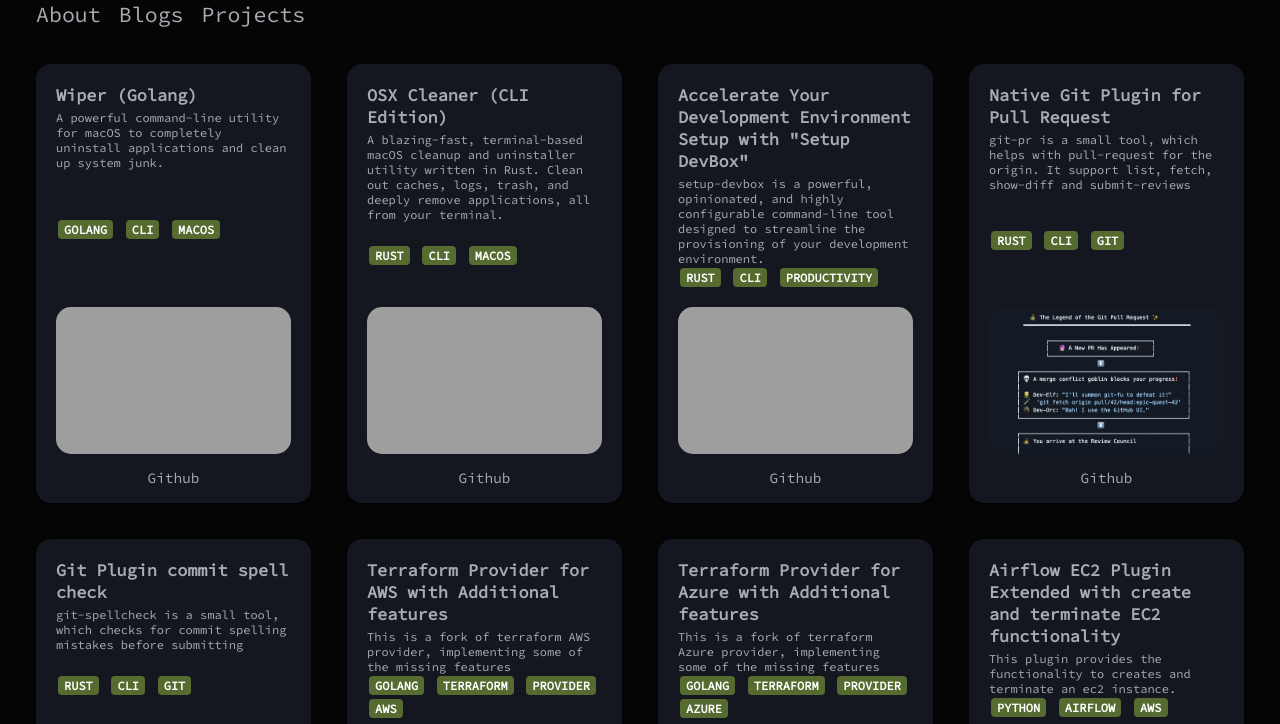
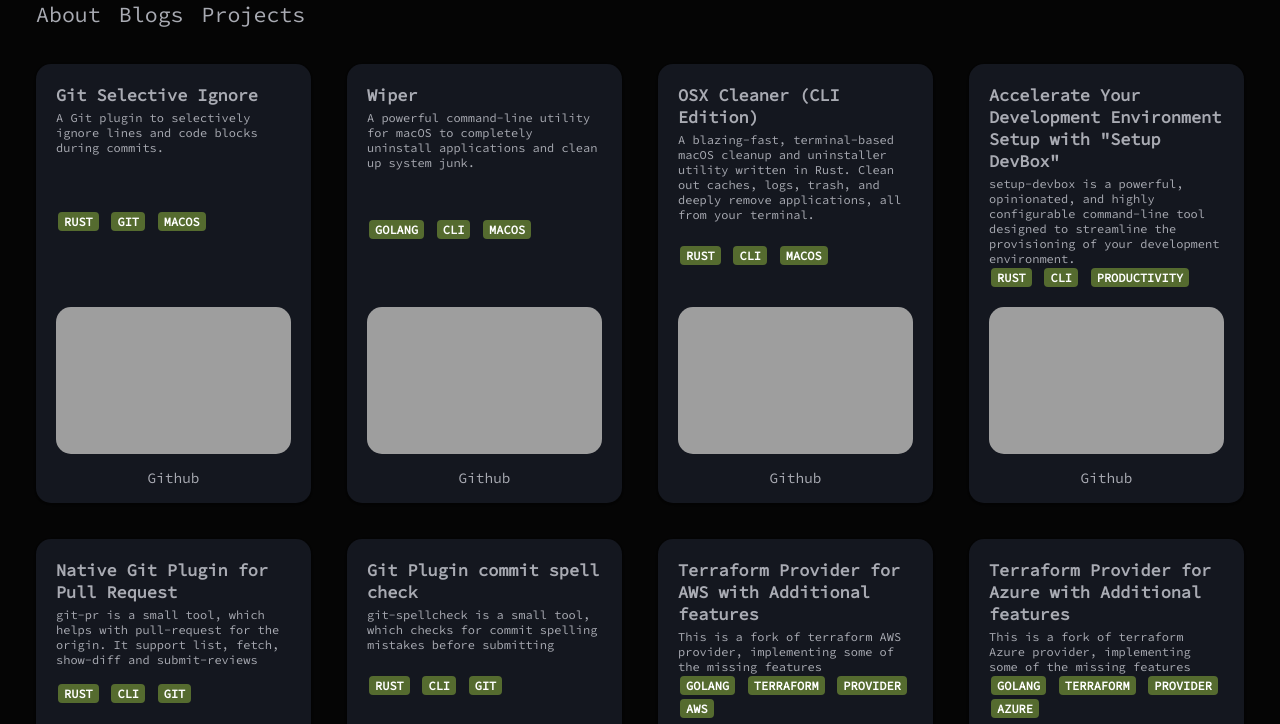
Before and after one commit to kodelint/kodelint.github.io, a Jekyll site: the page built from projects.md, in a window 1280 px wide and 900 px high, scrolled down 203 px, cut to the strip 176-900 px from the top of the window. Built offline with Jekyll 4.4.1, drawn with Linux system fonts in a browser that asks for light colours; nearby versions of some CDN libraries.

Commit message:
Update projects

```diff
--- a/_data/projects_data.yml
+++ b/_data/projects_data.yml
@@ -1,5 +1,15 @@
 projects:
-  - title: Wiper (Golang)
+  - title: Git Selective Ignore
+    img: /assets/uploads/01-git-selecting-ignore.png
+    about: A Git plugin to selectively ignore lines and code blocks during commits.
+    code: https://github.com/kodelint/git-selective-ignore
+    link: https://github.com/kodelint/git-selective-ignore
+    tags:
+      - rust
+      - git
+      - macos
+
+  - title: Wiper
     img: /assets/uploads/01-Wiper.png
     about: A powerful command-line utility for macOS to completely uninstall applications and clean up system junk.
     code: https://github.com/kodelint/wiper
```
Also changed, not shown: 1 other file.
